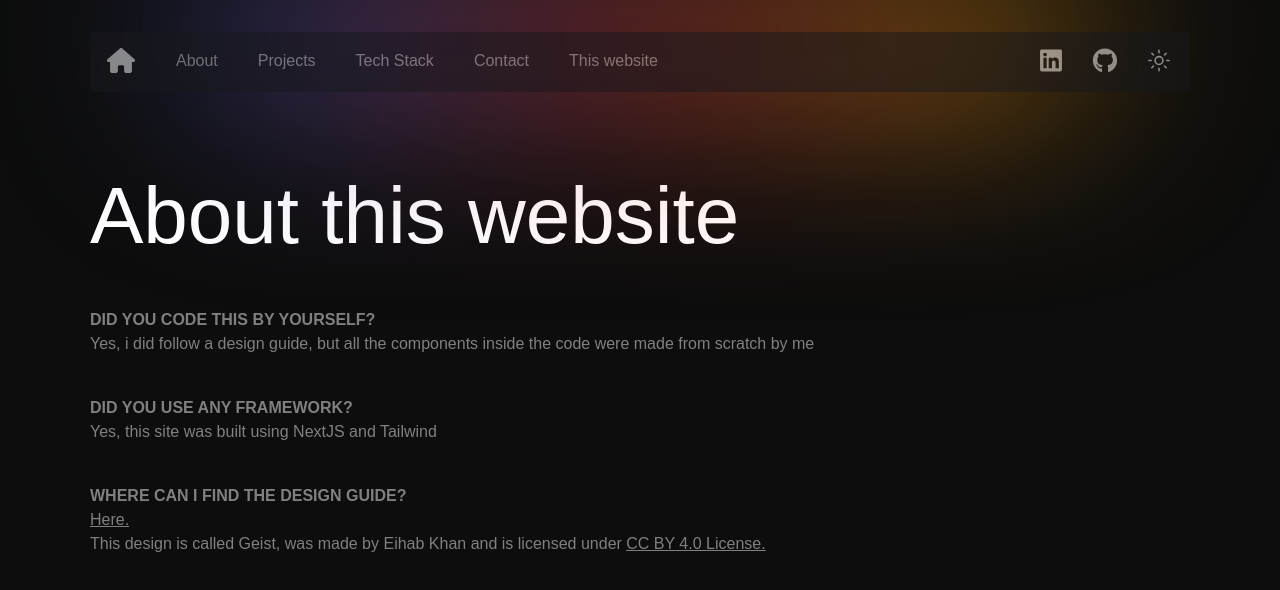
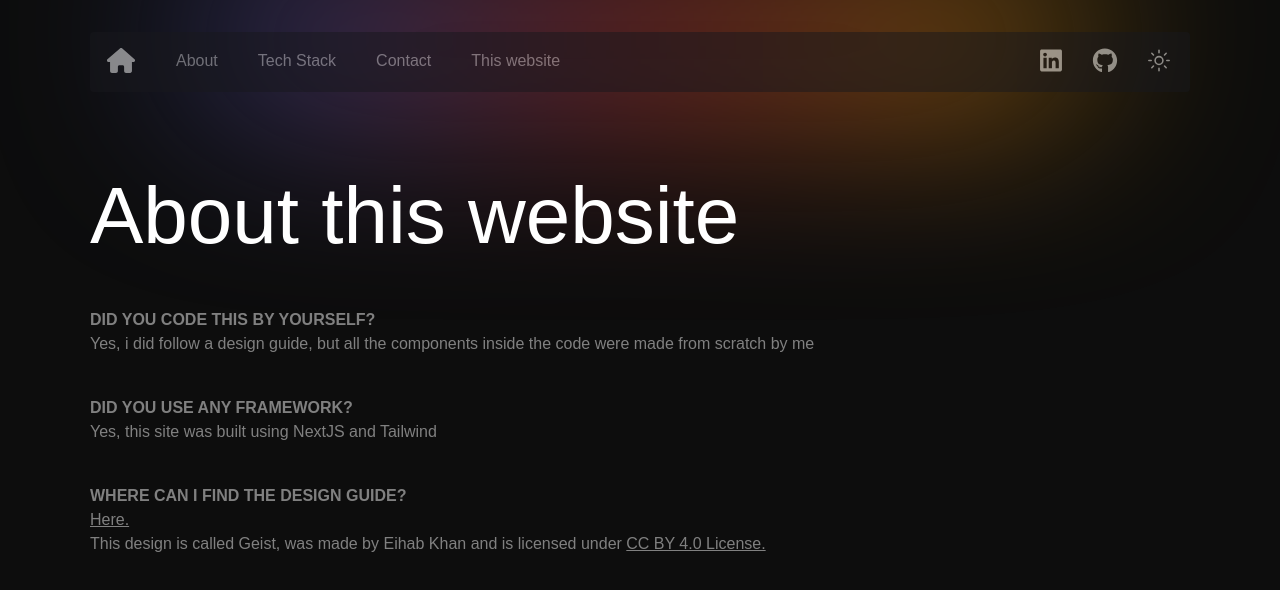
Before and after one commit to IcaroWeiler/portfolio, a Next.js app: page /license in a window 1280 px wide. Shown: the top 590 px of the page. Built offline with nearby package versions, Linux system fonts and the light colour scheme.

Commit message:
hides projects in header, fixes animations, fixes contact redirect

```diff
--- a/app/license/page.tsx
+++ b/app/license/page.tsx
@@ -41,7 +41,9 @@ export default function License() {
   return (
     <div className="">
       <main className="">
-        <h1>About this website</h1>
+        <h1 className="fade-in animate-delay-500">About this website</h1>
+
+        <div className="fade-in animate-delay-1000">
           {renderQuestions()}
           <p className="text-[#808080] font-bold">
             WHERE CAN I FIND THE DESIGN GUIDE?
@@ -70,6 +72,7 @@ export default function License() {
           >
             CC BY 4.0 License.
           </span>
+        </div>
       </main>
     </div>
   );
--- a/app/page.tsx
+++ b/app/page.tsx
@@ -1,5 +1,6 @@
 "use client";
 import Button from "@/components/Button/button";
+import Link from "next/link";
 
 export default function Home() {
   const seeResume = () => {
@@ -29,9 +30,11 @@ export default function Home() {
         <Button type="primary" onClick={() => seeResume()}>
           See my resume
         </Button>
-        <Button type="primary" onClick={() => console.log("b")}>
-          Get in touch
-        </Button>
+        <Link href="/contact">
+          <Button type="primary" onClick={() => console.log("b")}>
+            Get in touch
+          </Button>
+        </Link>
       </div>
     </main>
   );
--- a/components/Header/header.tsx
+++ b/components/Header/header.tsx
@@ -16,10 +16,10 @@ export default function Header() {
       label: "About",
     },
 
-    {
-      href: "/projects",
-      label: "Projects",
-    },
+    // {
+    //   href: "/projects",
+    //   label: "Projects",
+    // },
 
     {
       href: "/techStack",
```
Lines whose indentation alone changed are shown as unchanged.
